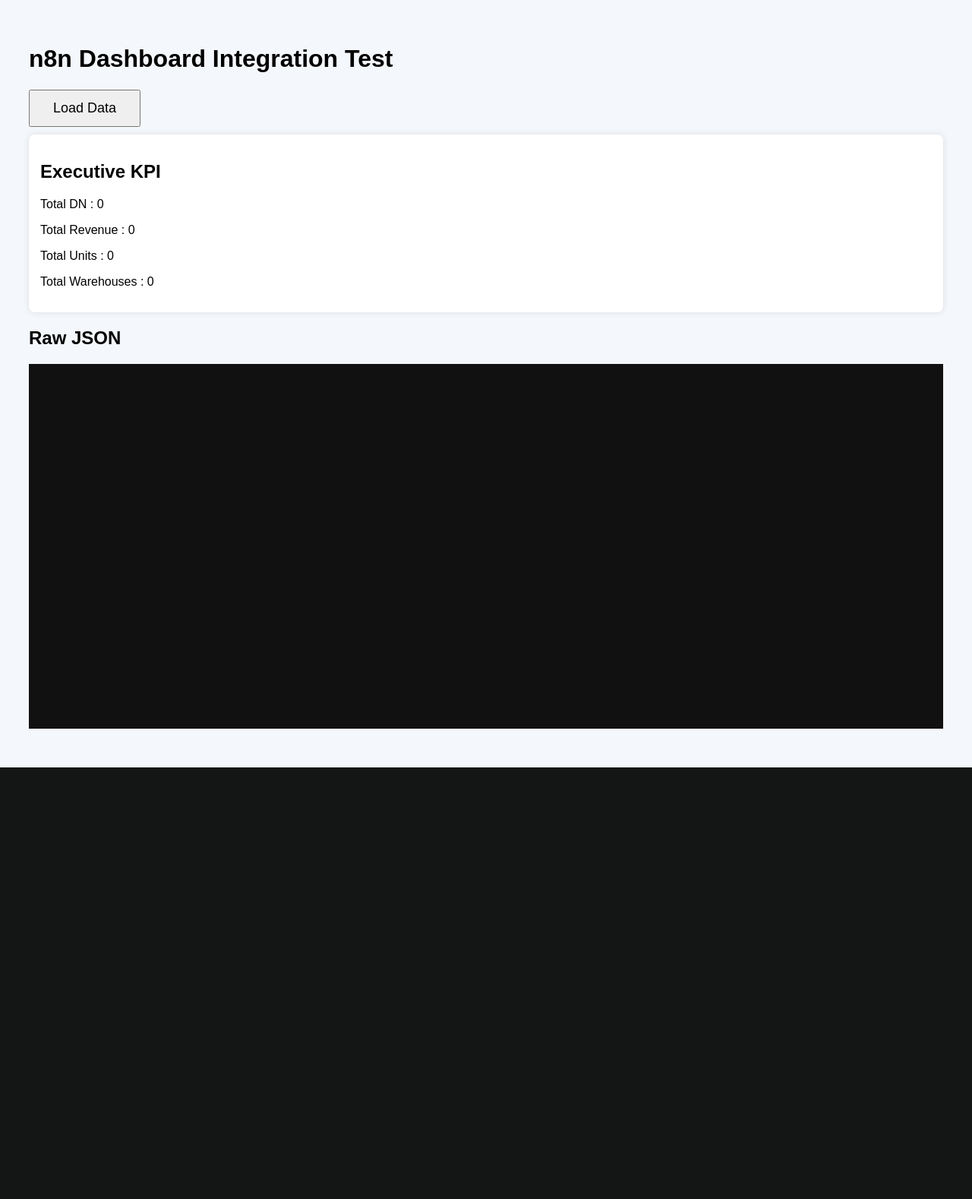
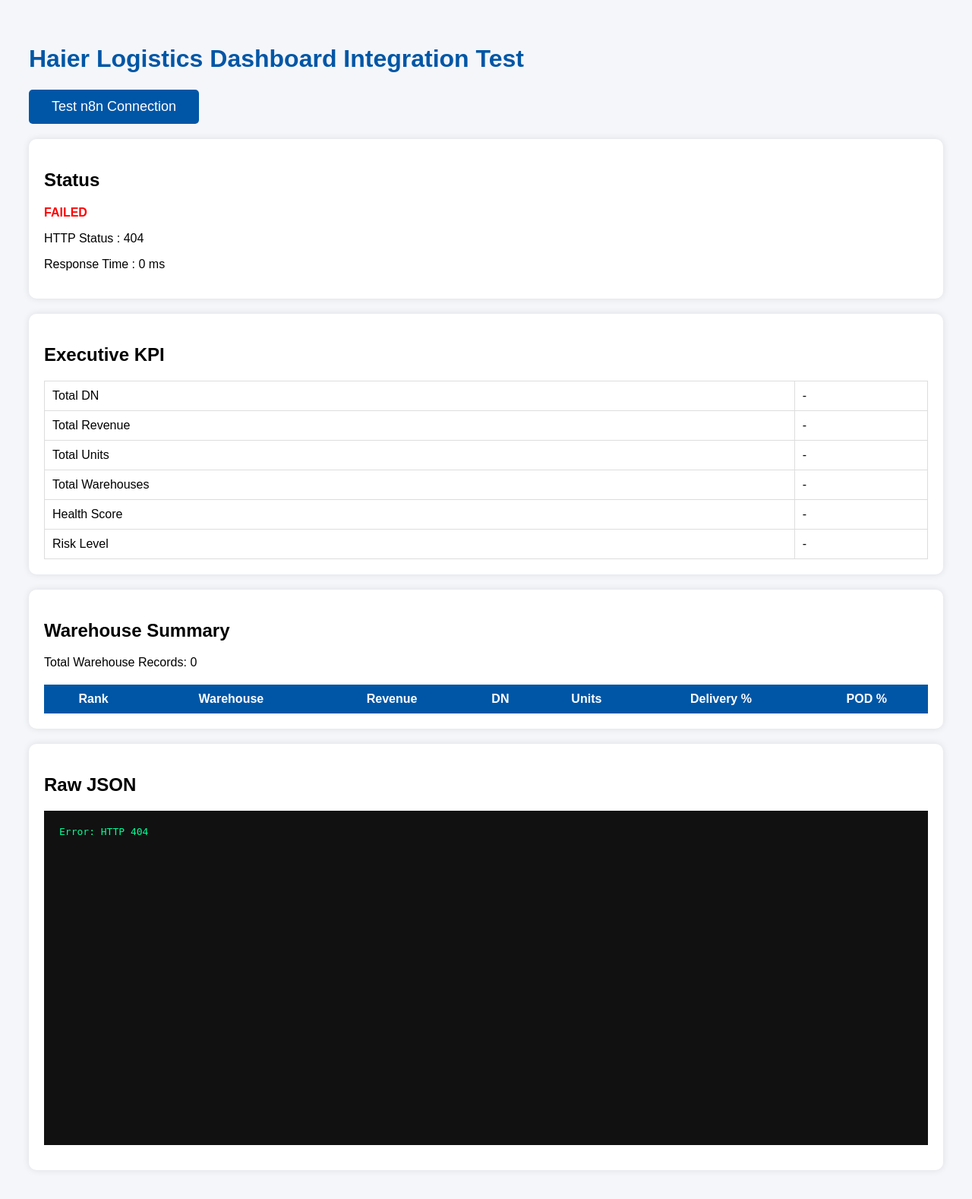
Before and after one commit to Swalehjamshaid/whatsapp-ai-agent, a Python web app: template whatsapp-ai-agent-demo/app/templates/dashboard.html in a window 1280 px wide. Shown: the whole page at 76% size. Before the commit the page ends 1010 px from the top, so only its background shows below. Run offline with Jinja, Linux system fonts and the light colour scheme; the template is opened without the code that fills it, so the values that code supplies are empty.

Commit message:
Update dashboard.html

```diff
--- a/whatsapp-ai-agent-demo/app/templates/dashboard.html
+++ b/whatsapp-ai-agent-demo/app/templates/dashboard.html
@@ -1,84 +1,209 @@
 <!DOCTYPE html>
 <html lang="en">
 <head>
+
 <meta charset="UTF-8">
-<title>n8n API Test</title>
+
+<title>Haier n8n Integration Test</title>
 
 <style>
+
 body{
 font-family:Arial;
-    background:#f4f7fb;
+background:#f4f6fa;
 padding:30px;
+}
+
+h1{
+color:#0056a6;
 }
 
 button{
 padding:12px 30px;
 font-size:18px;
 cursor:pointer;
+background:#0056a6;
+color:white;
+border:none;
+border-radius:5px;
 }
 
 .card{
+
 background:white;
-    padding:15px;
-    margin:10px 0;
-    border-radius:8px;
+margin-top:20px;
+padding:20px;
+border-radius:10px;
 box-shadow:0 0 10px rgba(0,0,0,.1);
+
+}
+
+.success{
+color:green;
+font-weight:bold;
+}
+
+.error{
+color:red;
+font-weight:bold;
+}
+
+table{
+
+width:100%;
+border-collapse:collapse;
+margin-top:20px;
+
+}
+
+th{
+background:#0056a6;
+color:white;
+padding:10px;
+}
+
+td{
+
+padding:10px;
+border:1px solid #ddd;
+
 }
 
 pre{
+
 background:#111;
-    color:#00ff88;
-    padding:15px;
+color:#00ff99;
+padding:20px;
 overflow:auto;
-    height:450px;
+height:400px;
+
 }
+
 </style>
 
 </head>
 
 <body>
 
-<h1>n8n Dashboard Integration Test</h1>
+<h1>Haier Logistics Dashboard Integration Test</h1>
 
-<button onclick="loadData()">Load Data</button>
+<button onclick="testAPI()">Test n8n Connection</button>
 
 <div class="card">
+
+<h2>Status</h2>
+
+<p id="status">Waiting...</p>
+
+<p id="http"></p>
+
+<p id="time"></p>
+
+</div>
+
+<div class="card">
+
 <h2>Executive KPI</h2>
 
-<p>Total DN :
-<span id="dn">0</span></p>
+<table>
 
-<p>Total Revenue :
-<span id="revenue">0</span></p>
+<tr><td>Total DN</td><td id="dn">-</td></tr>
 
-<p>Total Units :
-<span id="units">0</span></p>
+<tr><td>Total Revenue</td><td id="revenue">-</td></tr>
 
-<p>Total Warehouses :
-<span id="warehouse">0</span></p>
+<tr><td>Total Units</td><td id="units">-</td></tr>
+
+<tr><td>Total Warehouses</td><td id="warehouse">-</td></tr>
+
+<tr><td>Health Score</td><td id="health">-</td></tr>
+
+<tr><td>Risk Level</td><td id="risk">-</td></tr>
+
+</table>
 
 </div>
+
+<div class="card">
+
+<h2>Warehouse Summary</h2>
+
+<p>Total Warehouse Records:
+<span id="warehouseCount">0</span></p>
+
+<table id="warehouseTable">
+
+<thead>
+
+<tr>
+
+<th>Rank</th>
+
+<th>Warehouse</th>
+
+<th>Revenue</th>
+
+<th>DN</th>
+
+<th>Units</th>
+
+<th>Delivery %</th>
+
+<th>POD %</th>
+
+</tr>
+
+</thead>
+
+<tbody>
+
+</tbody>
+
+</table>
+
+</div>
+
+<div class="card">
 
 <h2>Raw JSON</h2>
 
 <pre id="json"></pre>
 
+</div>
+
 <script>
 
-const WEBHOOK =
-"http://127.0.0.1:5678/webhook/b8501db8-e0ec-4bcd-8e0c-b2d3ebe87a8c";
+const WEBHOOK_URL="YOUR_WEBHOOK_URL";
 
-async function loadData(){
+async function testAPI(){
+
+const start=performance.now();
+
+document.getElementById("status").innerHTML="Connecting...";
 
 try{
 
-const response = await fetch(WEBHOOK);
+const response=await fetch(WEBHOOK_URL);
 
-const data = await response.json();
+const end=performance.now();
 
-console.log(data);
+document.getElementById("http").innerHTML=
+"HTTP Status : "+response.status;
 
-document.getElementById("json").textContent =
+document.getElementById("time").innerHTML=
+"Response Time : "+Math.round(end-start)+" ms";
+
+if(!response.ok){
+
+throw new Error("HTTP "+response.status);
+
+}
+
+const data=await response.json();
+
+document.getElementById("status").innerHTML=
+'<span class="success">CONNECTED SUCCESSFULLY</span>';
+
+document.getElementById("json").textContent=
 JSON.stringify(data,null,2);
 
 const executive=data.executive;
@@ -95,20 +220,67 @@ Number(executive.total_dn_units).toLocaleString();
 document.getElementById("warehouse").innerHTML=
 executive.total_warehouses;
 
+document.getElementById("health").innerHTML=
+executive["logistics_health_score"];
+
+document.getElementById("risk").innerHTML=
+executive.risk_level;
+
+const warehouses=data.warehouses;
+
+document.getElementById("warehouseCount").innerHTML=
+warehouses.length;
+
+const tbody=document.querySelector("#warehouseTable tbody");
+
+tbody.innerHTML="";
+
+warehouses.forEach(w=>{
+
+tbody.innerHTML+=`
+
+<tr>
+
+<td>${w.rank}</td>
+
+<td>${w.warehouse}</td>
+
+<td>${Number(w.total_revenue).toLocaleString()}</td>
+
+<td>${w.total_delivery_notes}</td>
+
+<td>${w.total_units}</td>
+
+<td>${w.delivery_achievement_pct}%</td>
+
+<td>${w.pod_achievement_pct}%</td>
+
+</tr>
+
+`;
+
+});
+
 }
-catch(err){
 
-alert(err);
+catch(error){
 
-console.log(err);
+document.getElementById("status").innerHTML=
+'<span class="error">FAILED</span>';
+
+document.getElementById("json").textContent=
+error;
+
+console.log(error);
 
 }
 
 }
 
-loadData();
+window.onload=testAPI;
 
 </script>
 
 </body>
+
 </html>
```
Lines whose indentation alone changed are shown as unchanged.
